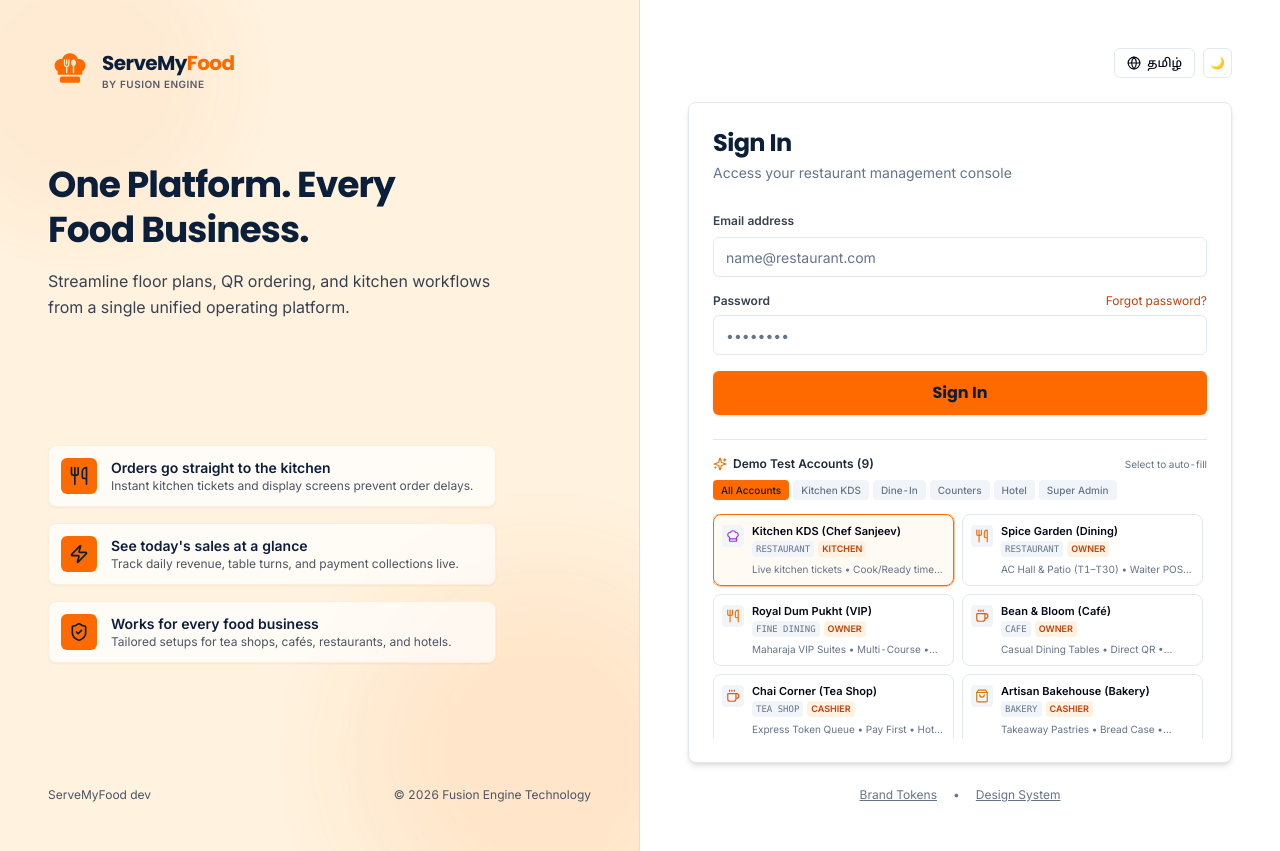
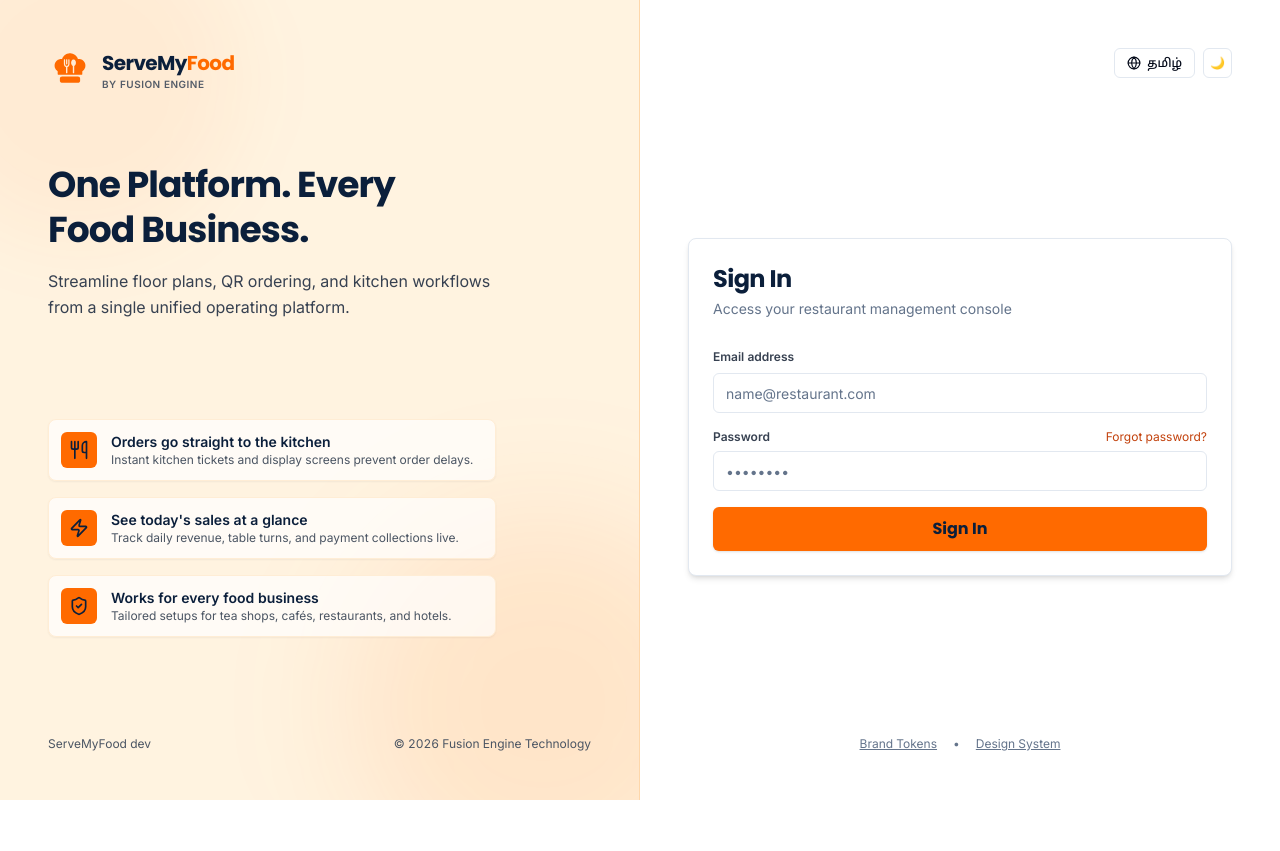
Before and after one commit to Prakash-Ramakrishnan110/restaurant-saas, a React (Vite) app in the folder frontend/: page /login in a window 1280 px wide. After the commit the page ends 800 px from the top, so only its background shows below. Built offline with nearby package versions, Linux system fonts and the light colour scheme; the HTML template or start-up script is replaced by a standard one.

Commit message:
chore(auth): remove dev demo accounts selector from LoginPage

```diff
--- a/frontend/src/pages/auth/LoginPage.tsx
+++ b/frontend/src/pages/auth/LoginPage.tsx
@@ -1,18 +1,7 @@
-import React, { useState, useMemo } from "react";
+import React, { useState } from "react";
 import { useNavigate, useLocation } from "react-router-dom";
 import { useTranslation } from "react-i18next";
-import {
-  Utensils,
-  ShieldCheck,
-  Zap,
-  Globe,
-  Sparkles,
-  ChefHat,
-  Coffee,
-  ShoppingBag,
-  Hotel,
-  ExternalLink,
-} from "lucide-react";
+import { Utensils, ShieldCheck, Zap, Globe } from "lucide-react";
 import { BrandLogo } from "../../components/brand/BrandLogo";
 import { Button } from "../../components/ui/button";
 import { Input } from "../../components/ui/input";
@@ -28,121 +17,6 @@ import { useTheme } from "../../context/ThemeContext";
 import { RateLimitCountdown } from "../../components/app/RateLimitCountdown";
 import { getRoleHome } from "../../app/navigation";
 
-export interface DemoAccount {
-  id: string;
-  name: string;
-  email: string;
-  password?: string;
-  role: string;
-  category: "all" | "kitchen" | "dine_in" | "counter" | "hotel" | "admin";
-  venueType: string;
-  tagline: string;
-  isExternalLink?: boolean;
-  linkUrl?: string;
-}
-
-const DEMO_CATEGORIES = [
-  { id: "all", label: "All Accounts" },
-  { id: "kitchen", label: "Kitchen KDS" },
-  { id: "dine_in", label: "Dine-In" },
-  { id: "counter", label: "Counters" },
-  { id: "hotel", label: "Hotel" },
-  { id: "admin", label: "Super Admin" },
-];
-
-const DEMO_ACCOUNTS: DemoAccount[] = [
-  {
-    id: "kitchen-spice",
-    name: "Kitchen KDS (Chef Sanjeev)",
-    email: "kitchen@spicegarden.com",
-    password: "Password123!",
-    role: "KITCHEN",
-    category: "kitchen",
-    venueType: "RESTAURANT",
-    tagline: "Live kitchen tickets • Cook/Ready timers • 86 items",
-  },
-  {
-    id: "restaurant-owner",
-    name: "Spice Garden (Dining)",
-    email: "owner@spicegarden.com",
-    password: "Password123!",
-    role: "OWNER",
-    category: "dine_in",
-    venueType: "RESTAURANT",
-    tagline: "AC Hall & Patio (T1–T30) • Waiter POS • Floor Seating",
-  },
-  {
-    id: "finedining-owner",
-    name: "Royal Dum Pukht (VIP)",
-    email: "owner@royaldumpukht.com",
-    password: "Password123!",
-    role: "OWNER",
-    category: "dine_in",
-    venueType: "FINE DINING",
-    tagline: "Maharaja VIP Suites • Multi-Course • Seat Ordering",
-  },
-  {
-    id: "cafe-owner",
-    name: "Bean & Bloom (Café)",
-    email: "owner@beanbloom.in",
-    password: "Password123!",
-    role: "OWNER",
-    category: "dine_in",
-    venueType: "CAFE",
-    tagline: "Casual Dining Tables • Direct QR • Espresso Catalog",
-  },
-  {
-    id: "teashop-cashier",
-    name: "Chai Corner (Tea Shop)",
-    email: "cashier@chaicorner.in",
-    password: "Password123!",
-    role: "CASHIER",
-    category: "counter",
-    venueType: "TEA SHOP",
-    tagline: "Express Token Queue • Pay First • Hot Chai & Snacks",
-  },
-  {
-    id: "bakery-cashier",
-    name: "Artisan Bakehouse (Bakery)",
-    email: "cashier@artisanbakery.in",
-    password: "Password123!",
-    role: "CASHIER",
-    category: "counter",
-    venueType: "BAKERY",
-    tagline: "Takeaway Pastries • Bread Case • Token Billing",
-  },
-  {
-    id: "foodcourt-cashier",
-    name: "Foodie Plaza (Food Court)",
-    email: "cashier@foodieplaza.in",
-    password: "Password123!",
-    role: "CASHIER",
-    category: "counter",
-    venueType: "FOOD COURT",
-    tagline: "6 Counter Stalls (Wok, Tandoor) • Buzzer Dispatch",
-  },
-  {
-    id: "hotel-owner",
-    name: "Grand Meridian (Hotel)",
-    email: "owner@grandmeridian.com",
-    password: "Password123!",
-    role: "OWNER",
-    category: "hotel",
-    venueType: "HOTEL",
-    tagline: "Rooms 101–120 • Room Service QR • Folio Charges",
-  },
-  {
-    id: "platform-admin",
-    name: "Platform Super Admin",
-    email: "admin@fusionengine.in",
-    password: "AdminPassword123!",
-    role: "SUPER ADMIN",
-    category: "admin",
-    venueType: "PLATFORM",
-    tagline: "Tenants Directory • Onboarding Wizard • System Health",
-  },
-];
-
 export const LoginPage: React.FC = () => {
   const { t, i18n } = useTranslation();
   const { login } = useAuth();
@@ -156,27 +30,6 @@ export const LoginPage: React.FC = () => {
   const [rateLimitSeconds, setRateLimitSeconds] = useState<number | null>(null);
   const [isSubmitting, setIsSubmitting] = useState(false);
   const [showForgotNotice, setShowForgotNotice] = useState(false);
-  const [selectedCategory, setSelectedCategory] = useState<string>("all");
-  const [activeDemoId, setActiveDemoId] = useState<string | null>("kitchen-spice");
-
-  const filteredAccounts = useMemo(() => {
-    if (selectedCategory === "all") return DEMO_ACCOUNTS;
-    return DEMO_ACCOUNTS.filter((acc) => acc.category === selectedCategory);
-  }, [selectedCategory]);
-
-  const getDemoIcon = (item: DemoAccount) => {
-    if (item.category === "kitchen")
-      return <ChefHat className="w-3.5 h-3.5 text-purple-600 dark:text-purple-400" />;
-    if (item.category === "admin")
-      return <ShieldCheck className="w-3.5 h-3.5 text-blue-600 dark:text-blue-400" />;
-    if (item.category === "hotel")
-      return <Hotel className="w-3.5 h-3.5 text-indigo-600 dark:text-indigo-400" />;
-    if (item.venueType === "BAKERY" || item.venueType === "FOOD COURT")
-      return <ShoppingBag className="w-3.5 h-3.5 text-amber-600 dark:text-amber-400" />;
-    if (item.venueType === "CAFE" || item.venueType === "TEA SHOP")
-      return <Coffee className="w-3.5 h-3.5 text-orange-600 dark:text-orange-400" />;
-    return <Utensils className="w-3.5 h-3.5 text-[#FF6A00]" />;
-  };
 
   const handleSubmit = async (e: React.FormEvent) => {
     e.preventDefault();
@@ -231,11 +84,6 @@ export const LoginPage: React.FC = () => {
   const handleLanguageToggle = () => {
     const nextLang = (i18n.language || "en").startsWith("ta") ? "en" : "ta";
     i18n.changeLanguage(nextLang);
-  };
-
-  const prefill = (demoEmail: string, demoPass: string = "Password123!") => {
-    setEmail(demoEmail);
-    setPassword(demoPass);
   };
 
   return (
@@ -443,90 +291,6 @@ export const LoginPage: React.FC = () => {
                   {isSubmitting ? t("auth.signingIn") : t("auth.signIn")}
                 </Button>
               </form>
-
-              {/* Demo Test Accounts Selector: DEV ONLY (tree-shaken in production) */}
-              {import.meta.env.DEV && (
-                <div className="mt-6 pt-4 border-t text-xs">
-                  <div className="flex items-center justify-between mb-2">
-                    <div className="flex items-center gap-1.5 font-semibold text-gray-800 dark:text-gray-200">
-                      <Sparkles className="w-3.5 h-3.5 text-[#FF6A00]" />
-                      <span>Demo Test Accounts ({DEMO_ACCOUNTS.length})</span>
-                    </div>
-                    <span className="text-[10px] text-muted-foreground">Select to auto-fill</span>
-                  </div>
-
-                  {/* Filter chips */}
-                  <div className="flex items-center gap-1 overflow-x-auto pb-1.5 mb-2 no-scrollbar">
-                    {DEMO_CATEGORIES.map((cat) => (
-                      <button
-                        key={cat.id}
-                        type="button"
-                        onClick={() => setSelectedCategory(cat.id)}
-                        className={`px-2 py-0.5 rounded text-[10px] font-medium transition-colors whitespace-nowrap cursor-pointer ${
-                          selectedCategory === cat.id
-                            ? "bg-[#FF6A00] text-[#0B1F3B] font-bold"
-                            : "bg-muted text-muted-foreground hover:text-foreground"
-                        }`}
-                      >
-                        {cat.label}
-                      </button>
-                    ))}
-                  </div>
-
-                  {/* Accounts grid */}
-                  <div className="grid grid-cols-1 sm:grid-cols-2 gap-2 max-h-56 overflow-y-auto pr-1">
-                    {filteredAccounts.map((acc) => {
-                      const isSelected = activeDemoId === acc.id;
-                      return (
-                        <button
-                          key={acc.id}
-                          type="button"
-                          onClick={() => {
-                            if (acc.isExternalLink && acc.linkUrl) {
-                              window.open(acc.linkUrl, "_blank");
-                            } else {
-                              prefill(acc.email, acc.password || "Password123!");
-                              setActiveDemoId(acc.id);
-                            }
-                          }}
-                          className={`p-2 rounded-lg border text-left transition-all relative cursor-pointer ${
-                            isSelected
-                              ? "border-[#FF6A00] bg-orange-50/60 dark:bg-orange-950/20 ring-1 ring-[#FF6A00]/40 shadow-xs"
-                              : "border-border hover:border-orange-200 dark:hover:border-navy-700 hover:bg-muted/40"
-                          }`}
-                        >
-                          <div className="flex items-start gap-2">
-                            <div className="p-1 rounded bg-muted shrink-0 mt-0.5">
-                              {getDemoIcon(acc)}
-                            </div>
-                            <div className="flex-1 min-w-0">
-                              <div className="flex items-center justify-between gap-1">
-                                <span className="font-semibold text-[11px] text-foreground truncate">
-                                  {acc.name}
-                                </span>
-                                {acc.isExternalLink && (
-                                  <ExternalLink className="w-3 h-3 text-emerald-600 shrink-0" />
-                                )}
-                              </div>
-                              <div className="flex items-center gap-1 mt-0.5 mb-1 flex-wrap">
-                                <span className="text-[9px] px-1 py-0.2 rounded bg-muted text-muted-foreground font-mono">
-                                  {acc.venueType}
-                                </span>
-                                <span className="text-[9px] px-1 py-0.2 rounded font-semibold text-[#C2410C] bg-orange-100/70 dark:bg-orange-950/70">
-                                  {acc.role}
-                                </span>
-                              </div>
-                              <div className="text-[10px] text-muted-foreground line-clamp-1">
-                                {acc.tagline}
-                              </div>
-                            </div>
-                          </div>
-                        </button>
-                      );
-                    })}
-                  </div>
-                </div>
-              )}
             </CardContent>
           </Card>
         </div>
```
